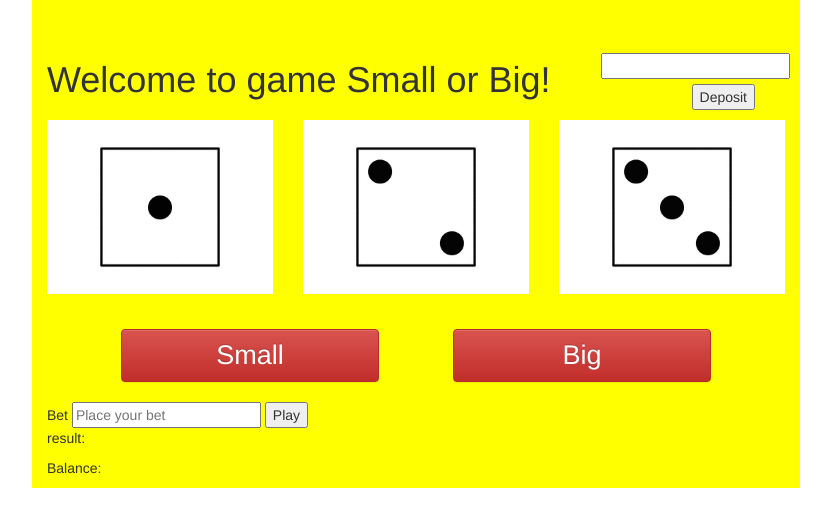
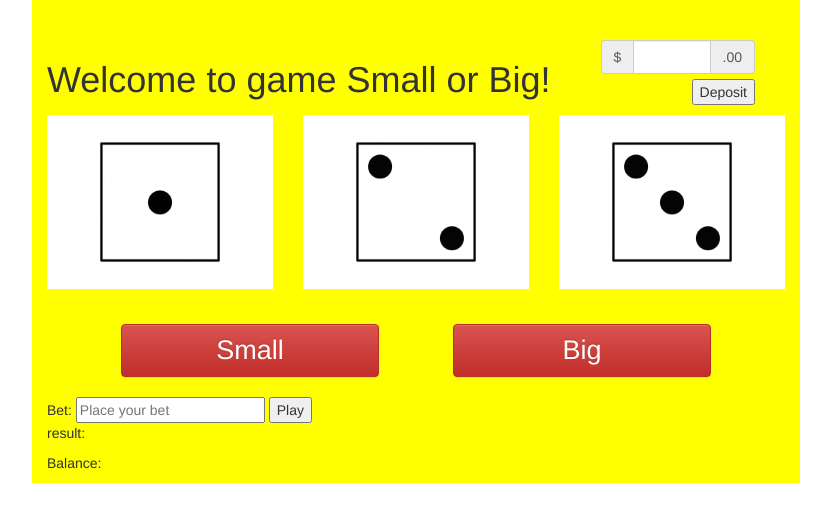
Before and after one commit to ZiluoH/Guessing-Game, a plain HTML site: page index.html in a window 1280 px wide. Shown: the whole page, without its empty margins (224-1055 px from the left). Drawn offline with nearby package versions, Linux system fonts and the light colour scheme.

Commit message:
Add files via upload

```diff
--- a/css/main.css
+++ b/css/main.css
@@ -10,10 +10,8 @@
 	margin-top: 40px;
 }
 
-#deposit_amount{
-	margin: 13px 0 5px auto;
-	display: block;
-}
+
+
 .deposit_btn{
 	display: block;
 	margin: 5px 0 5px auto;
--- a/index.html
+++ b/index.html
@@ -22,10 +22,21 @@
   <div class="game_title row">
     <h1 class="col-md-9">Welcome to game Small or Big!</h1>
     <div class="deposit_section col-md-3">
-      <input type="number" min="0" id="deposit_amount">
+      <!-- <div class="input-group">
+        <span class="input-group-addon">$</span>
+        <input type="number" min="0" id="deposit_amount" class="form-control"  aria-label="Amount (to the nearest dollar)">
+        <span class="input-group-addon">.00</span>
+      </div> -->
+      <div class="input-group">
+        <span class="input-group-addon">$</span>
+        <input type="number" min="0" class="form-control" id="deposit_amount"  aria-label="Amount (to the nearest dollar)">
+        <span class="input-group-addon">.00</span>
+      </div>
       <button type="button" onclick="deposit()" class="deposit_btn">Deposit</button>
     </div>
   </div>
+
+
 
 <!--3 Dice IMG  -->
   <div class="row">
@@ -46,7 +57,7 @@
   </div>
 
   <div>
-Bet <input type="number" min="0" id="bet_amount" pattern="[0-9]" placeholder="Place your bet">
+Bet: <input type="number" min="0" id="bet_amount" pattern="[0-9]" placeholder="Place your bet">
 
 
 <button type="button" onclick="play()" class="">Play</button><br>
--- a/js/main.js
+++ b/js/main.js
@@ -79,5 +79,5 @@ if (Big.checked && sum > 10)
 	console.log("dice roll " + sum)
     console.log("Now you have " + yourValue)
     document.getElementById('balance').innerHTML = yourValue
-    document.getElementById('result').innerHTML = "It rolls " + sum + ", you " + WorL + " " + bet_amount + "."
+    document.getElementById('result').innerHTML = "It rolls " + sum + ", " + SorB + ". You " + WorL + " " + bet_amount + "."
 }
```
